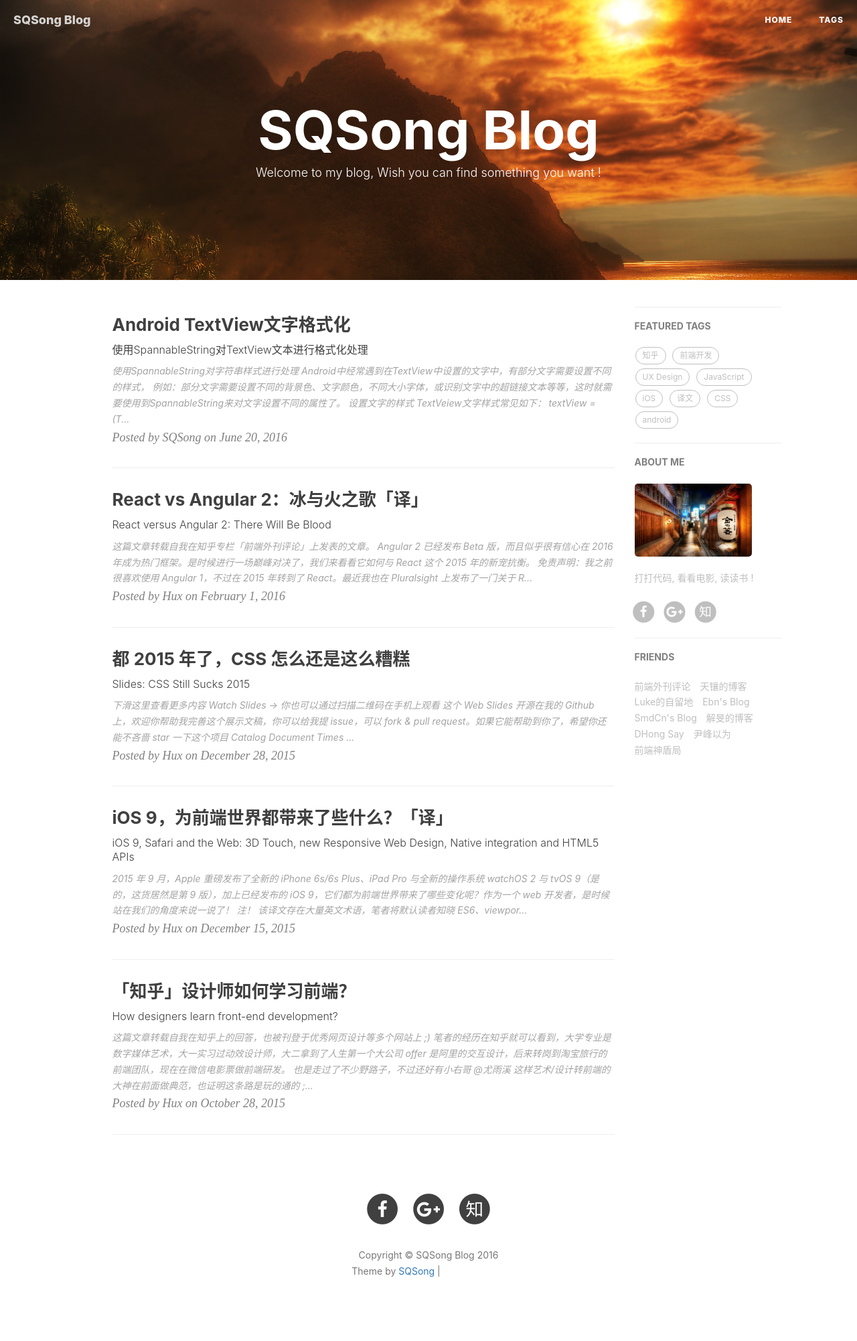
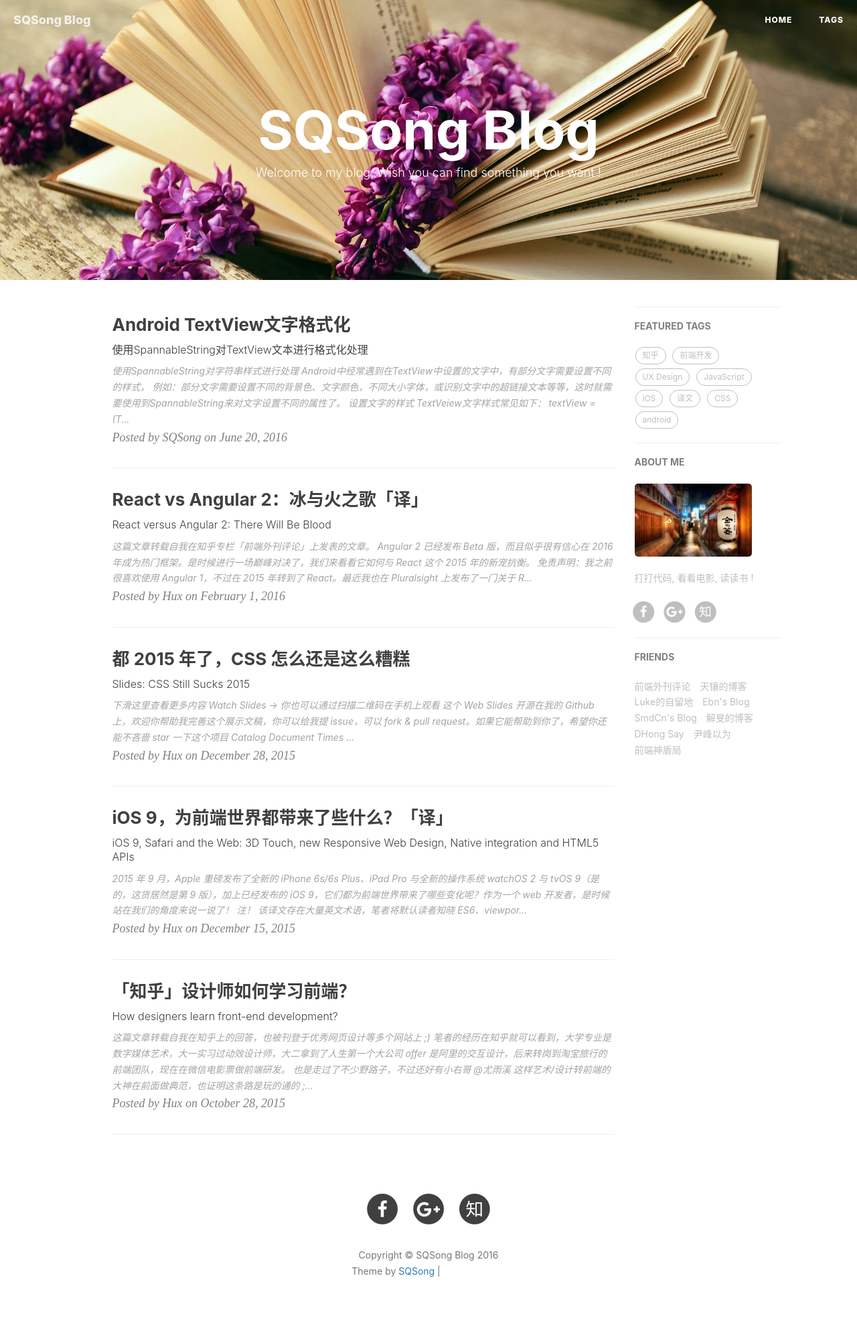
Before and after one commit to songmao123/Jekyll-Blog, a Jekyll site: the page built from index.html, in a window 1280 px wide. Shown: the whole page at 67% size. Built offline with Jekyll 4.4.1, drawn with Linux system fonts in a browser that asks for light colours; nearby versions of some CDN libraries; the list of posts is cut into pages by our own code; comment, search, counter and statistics services are not loaded; grey boxes are pictures that could not be loaded.

Commit message:
change some images

```diff
--- a/_config.yml
+++ b/_config.yml
@@ -1,7 +1,7 @@
 # Site settings
 title: SQSong Blog
 SEOTitle: 松毛的博客 | SQSong Blog
-header-img: img/home.jpg
+header-img: img/home-bg.jpg
 email: SQSong66@gmail.com
 description: "一个不太靠谱得Android程序猿..."
 keyword: "SQSong, Android, Blog, 博客, 个人网站, 互联网"
--- a/_posts/2016-06-24-Android-SpannableString.markdown
+++ b/_posts/2016-06-24-Android-SpannableString.markdown
@@ -5,7 +5,7 @@ subtitle:   "使用SpannableString对TextView文本进行格式化处理"
 date:       2016-06-20 12:11:00
 author:     "SQSong"
 header-img: "img/post-01-bg.jpg"
-header-mask: 0.3
+header-mask: 0.4
 catalog:    true
 tags:
     - android
```
Also changed, not shown: img/about-bg.jpg (deleted), img/home-backup.png (deleted), img/home-bg-geek.jpg (deleted), img/home-bg-o.jpg (deleted), img/home-bg.jpg, img/home.jpg (deleted), img/post-01-bg.jpg, img/tag-bg.jpg.
